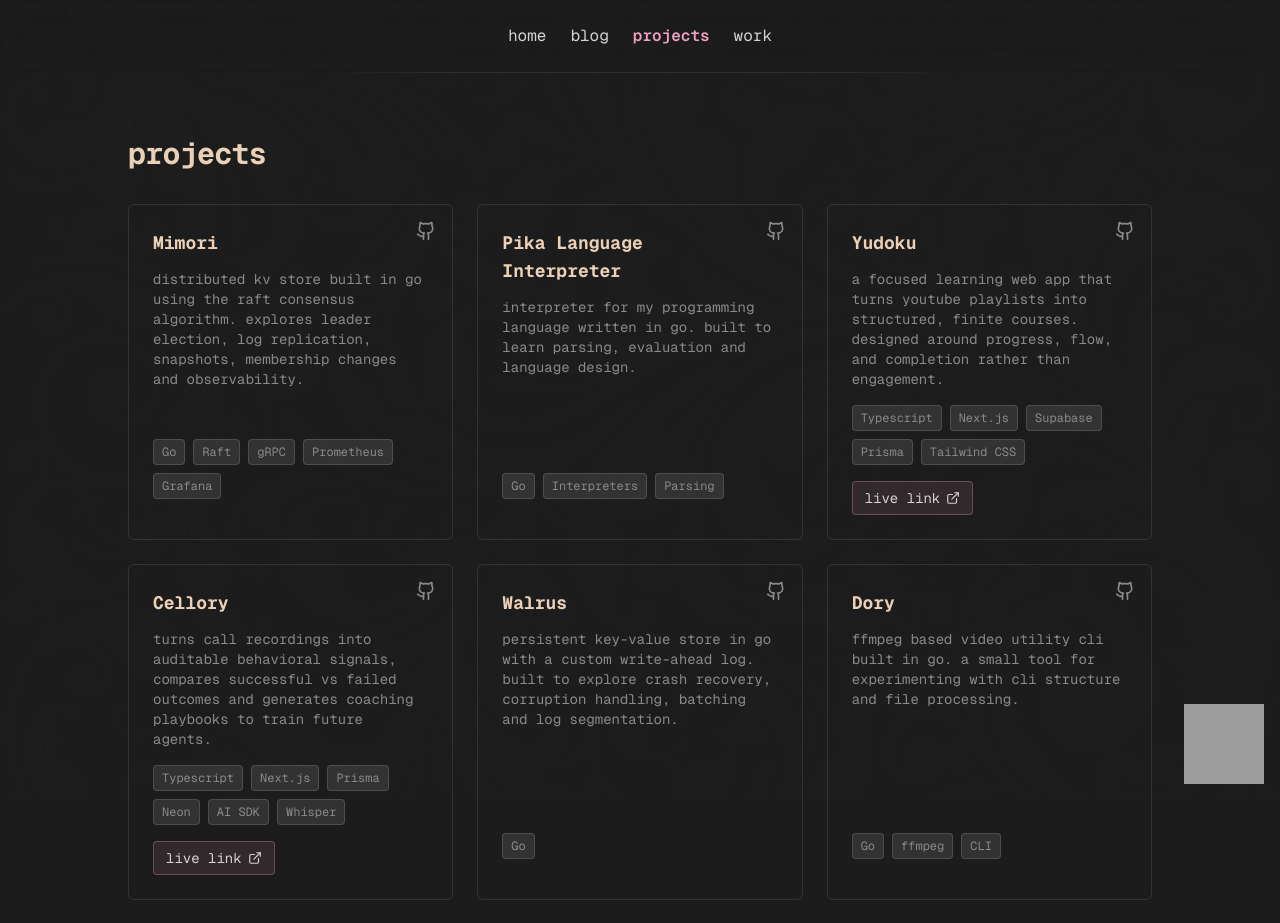
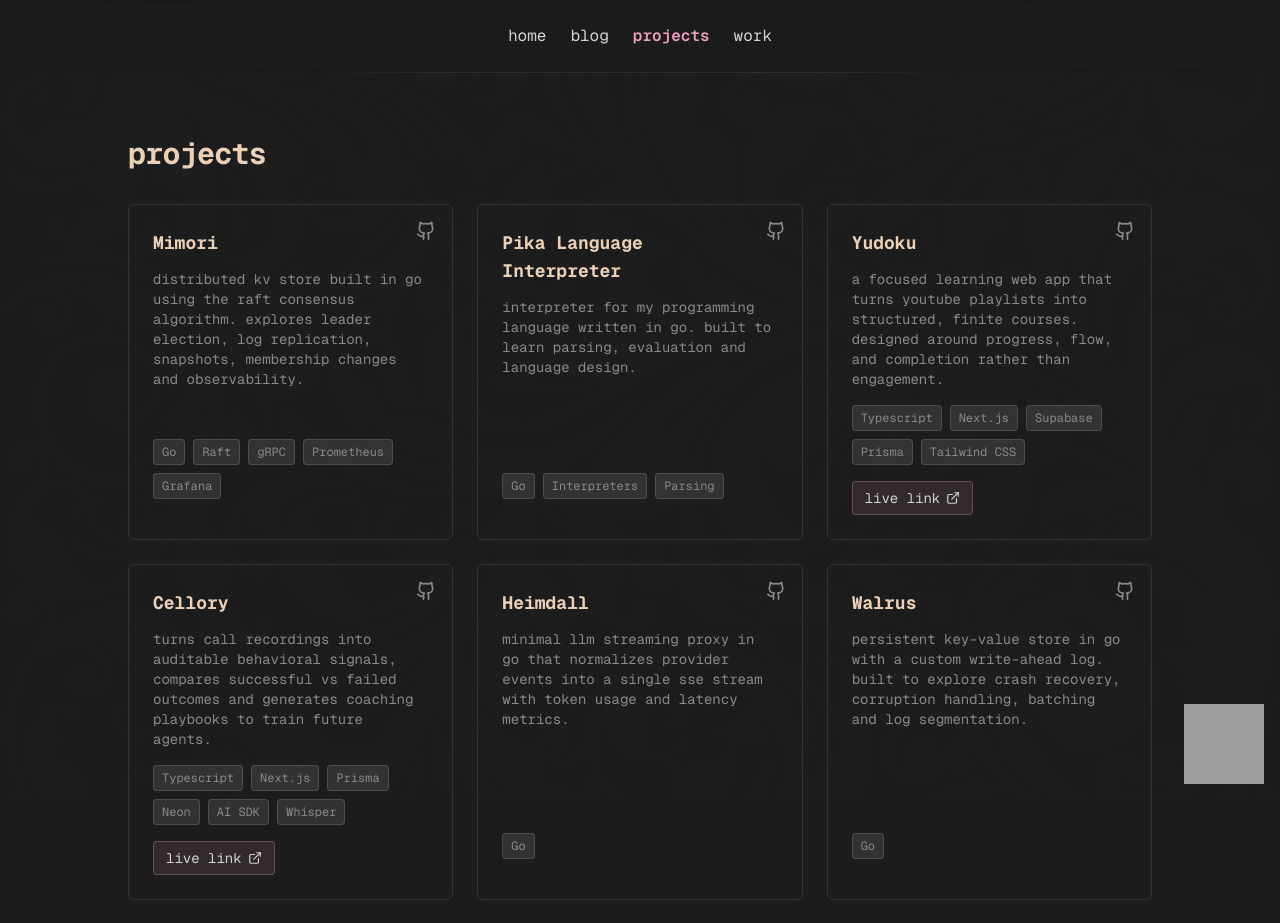
Before and after one commit to jerkeyray/portfolio-mk2, a Next.js app: page /projects in a window 1280 px wide. Shown: the top 923 px of the page. Built offline with nearby package versions, Linux system fonts and the light colour scheme; no server answers; grey boxes are pictures that could not be loaded.

Commit message:
chore: add heimdall

```diff
--- a/data/projects.ts
+++ b/data/projects.ts
@@ -49,6 +49,13 @@ export const projects: Project[] = [
     repoLink: "https://github.com/jerkeyray/cellory.git",
   },
   {
+    title: "Heimdall",
+    description:
+      "minimal llm streaming proxy in go that normalizes provider events into a single sse stream with token usage and latency metrics.",
+    tags: ["Go"],
+    repoLink: "https://github.com/jerkeyray/heimdall",
+  },
+  {
     title: "Walrus",
     description:
       "persistent key-value store in go with a custom write-ahead log. built to explore crash recovery, corruption handling, batching and log segmentation.",
```
